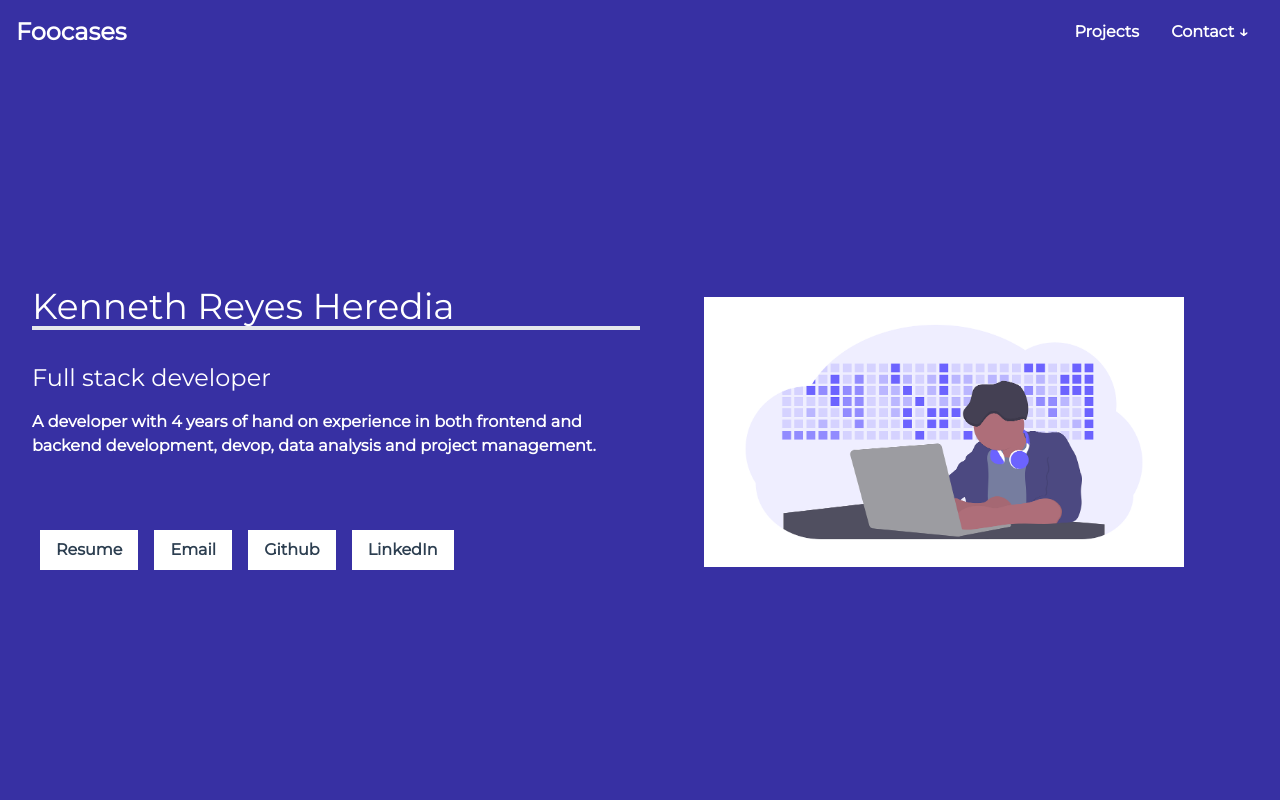
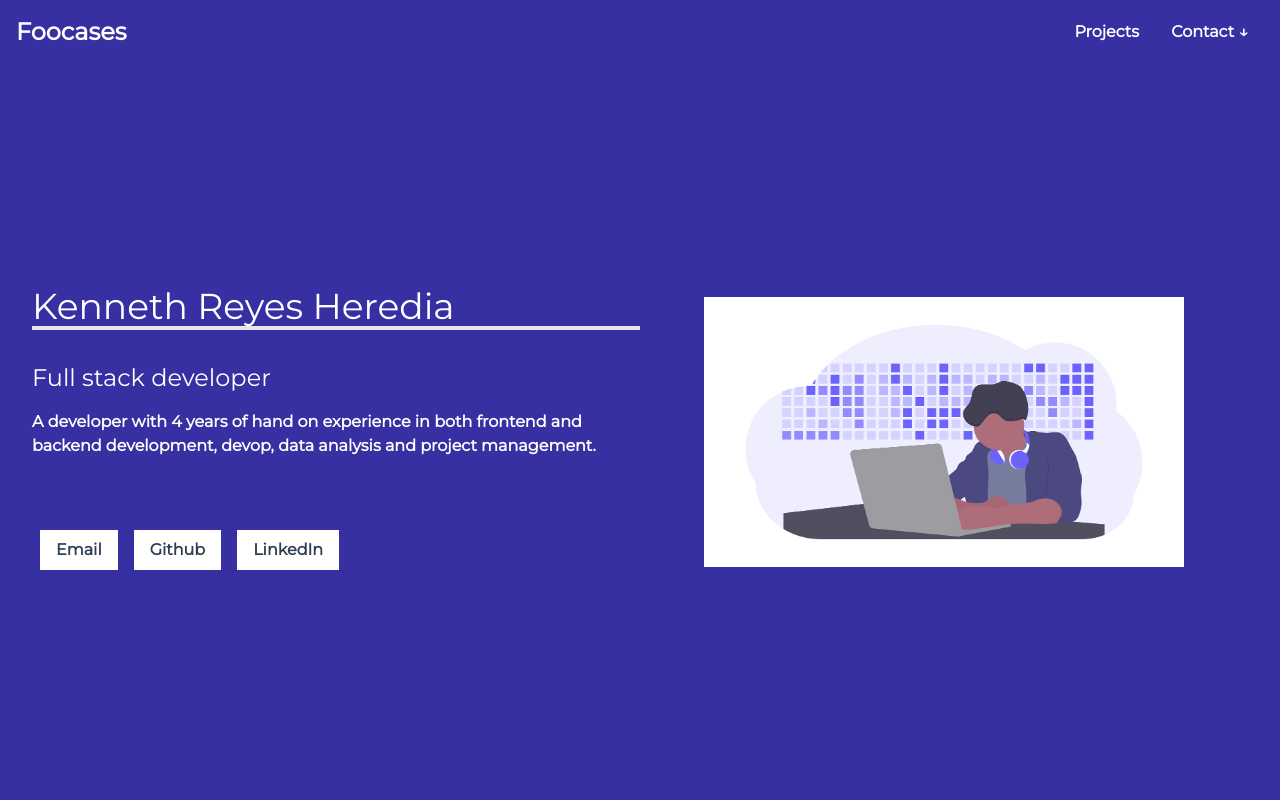
Before and after one commit to ken-bem/portfolio, a Vue app: page / in a window 1280 px wide. Shown: the top 800 px of the page. Built offline with nearby package versions, Linux system fonts and the light colour scheme.

Commit message:
Fix Hero Links, Remove Resume Link

```diff
--- a/src/App.vue
+++ b/src/App.vue
@@ -37,8 +37,7 @@
             A developer with 4 years of hand on experience in both frontend and backend development, devop, data analysis and project management.
           </p>
           <div class="font-black mt-16 flex flex-wrap ">
-            <a :href="links.github" class="block m-2  bg-white px-4 py-2">Resume</a>
-            <a :href="links.github" class="block m-2  bg-white px-4 py-2">Email</a>
+            <a :href="links.email" class="block m-2  bg-white px-4 py-2">Email</a>
             <a :href="links.github" class="block m-2  bg-white px-4 py-2">Github</a>
             <a :href="links.linkedIn" class="block m-2  bg-white px-4 py-2">LinkedIn</a>
           </div>
```
